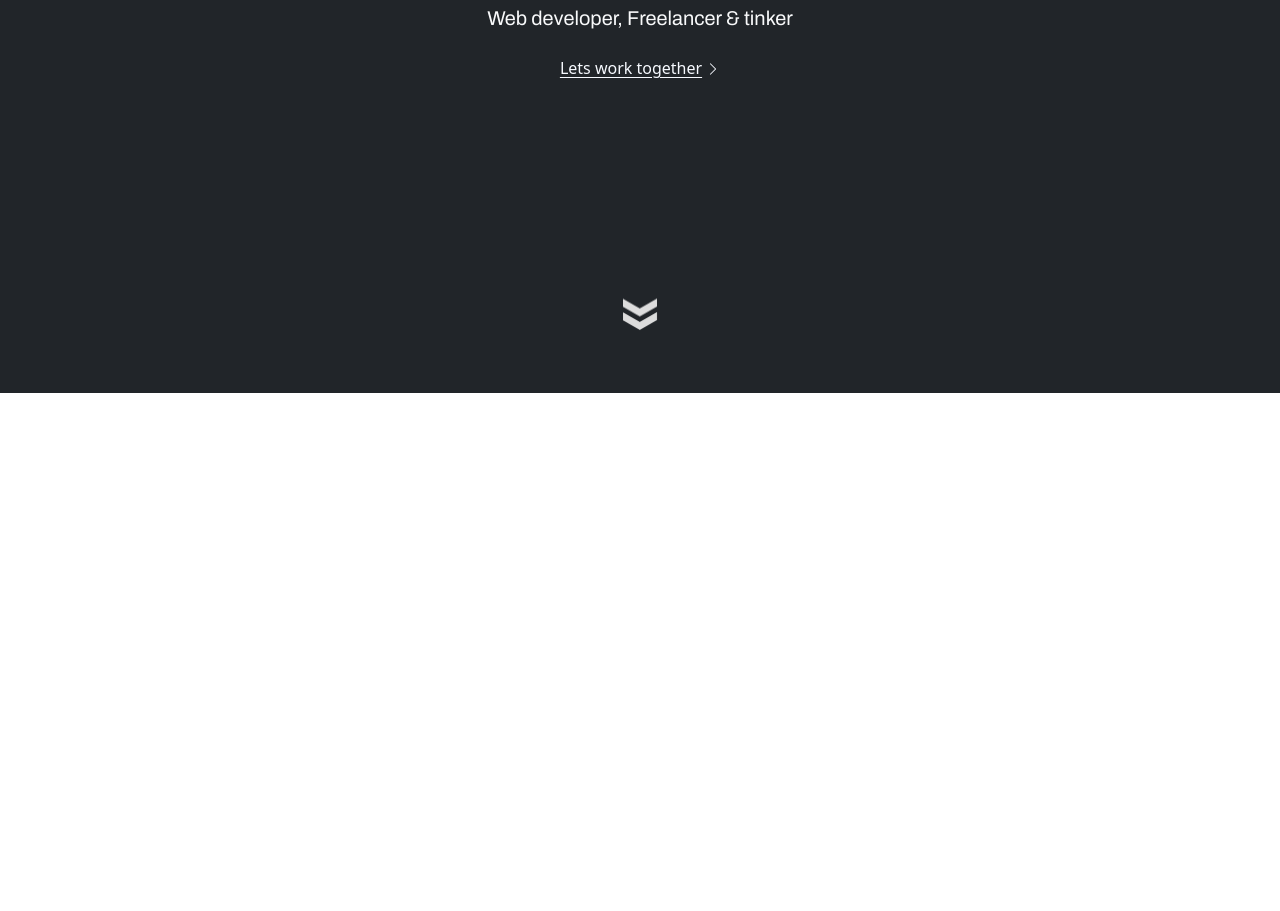
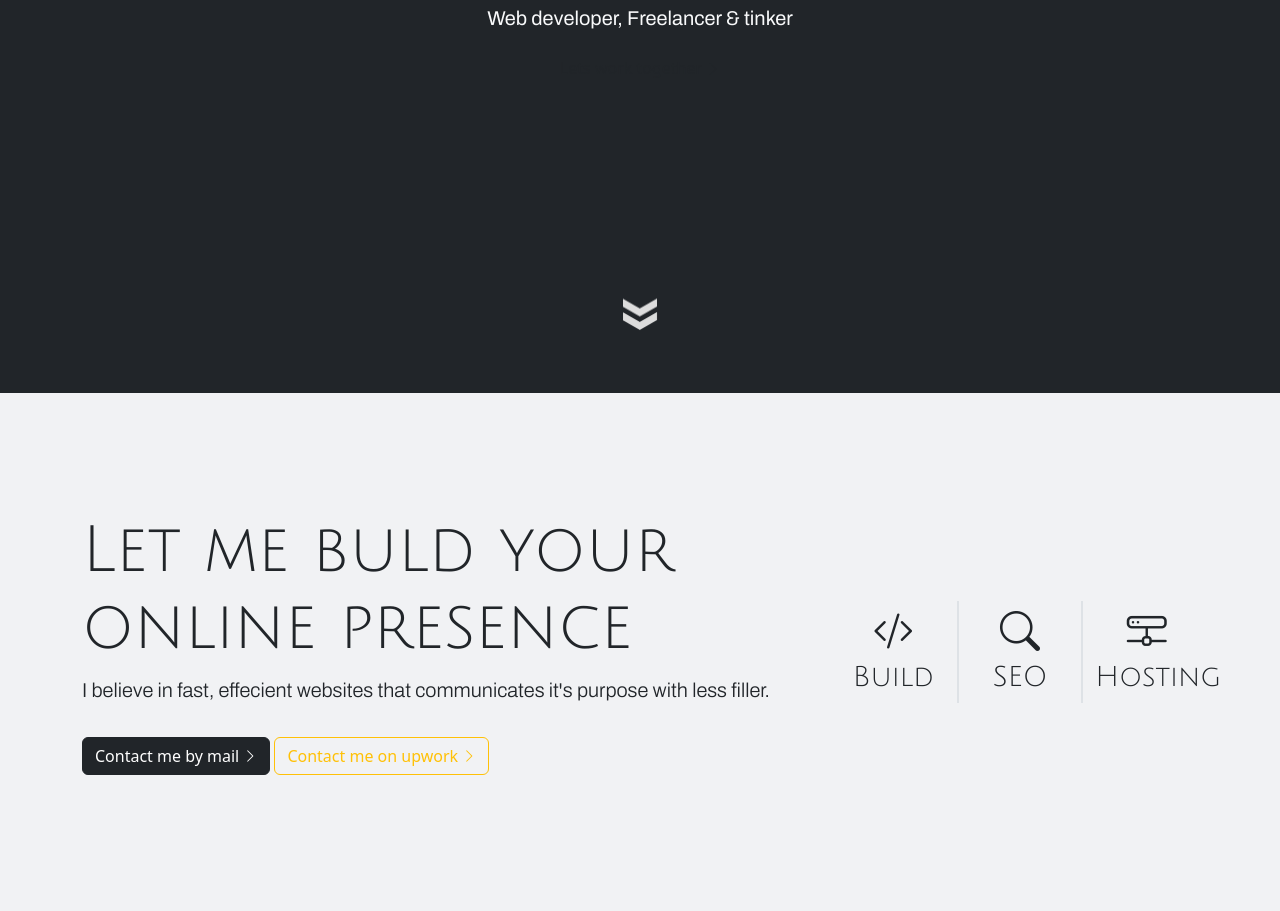
Before and after one commit to Invoke-STPE/Invoke-STPE.github.io, a website: page index.html in a window 1280 px wide. Shown: the part 407-1318 px from the top of the page. Before the commit the page ends 800 px from the top, so only its background shows below. Drawn offline with nearby package versions, Linux system fonts and the light colour scheme.

Commit message:
Added service section

```diff
--- a/css/site.scss
+++ b/css/site.scss
@@ -1,10 +1,15 @@
 $primary: #0084ad;
 $secondary: #ffc107;
 $info : #ffc107;
+$primary-backgournd-color: hsl(210, 11%, 95%);
 
 @import '../node_modules/bootstrap/scss/bootstrap.scss';
 @import url('https://fonts.googleapis.com/css2?family=Archivo:ital,wght@0,100..900;1,100..900&family=Julius+Sans+One&display=swap');
 @import '../animations/chevron-anim.scss';
+
+body {
+    background-color: $primary-backgournd-color;
+}
 
 h1, h2, h3 {
     font-family: 'Julius Sans One';
@@ -14,17 +19,25 @@ p, button, a {
     font-family: 'Archivo';
 }
 
+section {
+    padding-top: 7.5rem;
+    padding-bottom: 7.5rem;
+}
+
 .btn-ghost-light {
-    color: #f7faff;
+    color: #212529;
     background-color: transparent;
-    text-decoration: underline;
-    text-decoration-color: #f7faff;
-    text-underline-offset: 0.2rem;
 }
 
 .btn-ghost-light:hover {
     color: #f7faff;
-    background-color: rgba(247,250,255,.1);
+    // background-color: rgba(247,250,255,.1);
+    background-color: #212529;
     border-color: transparent;
-    text-decoration: none;
 }
+
+// .service-card {
+//     border: 1px solid #212529;
+//     border-top: 0;
+
+// }
--- a/index.html
+++ b/index.html
@@ -26,5 +26,38 @@
                 </div>
             </div>
     </header>
+    <section class="container d-block d-lg-flex ">
+        <div class="row">
+            <div class="col-12 col-md-8 order-1 order-md-0 text-center text-md-start">
+                <h2 class="display-3">Let me buld your online presence</h2>
+                <p class="lead">I believe in fast, effecient websites that communicates it's purpose with less filler.
+                    <div class="pt-3">
+                        <a class="btn btn-dark" href="mailto:StevenPedersen94@outlook.com">
+                            Contact me by mail<i class="bi-chevron-right small ms-1"></i>
+                        </a>
+                        <a class="btn btn-outline-warning" href="mailto:StevenPedersen94@outlook.com">
+                            Contact me on upwork<i class="bi-chevron-right small ms-1"></i>
+                        </a>
+                    </div>
+                </p>
+            </div>
+            <div class="col-12 col-md-4 order-0 order-md-1 mb-5 my-md-auto">
+                <div class="row">
+                    <div class="col-4 text-center">
+                        <i class="bi bi-code-slash fs-1"></i>
+                        <h3>Build</h3>
+                    </div>
+                    <div class="col-4 text-center border-start border-end border-2">
+                        <i class="bi bi-search fs-1"></i>
+                        <h3>SEO</h3>
+                    </div>
+                    <div class="col-4 text-center">
+                        <i class="bi bi-hdd-network fs-1"></i>
+                        <h3>Hosting</h3>
+                    </div>
+                </div>
+            </div>
+        </div>
+    </section>
 </body>
 </html>
```
Also changed, not shown: animations/chevron-anim.scss (line endings or trailing spaces), css/site.css.
